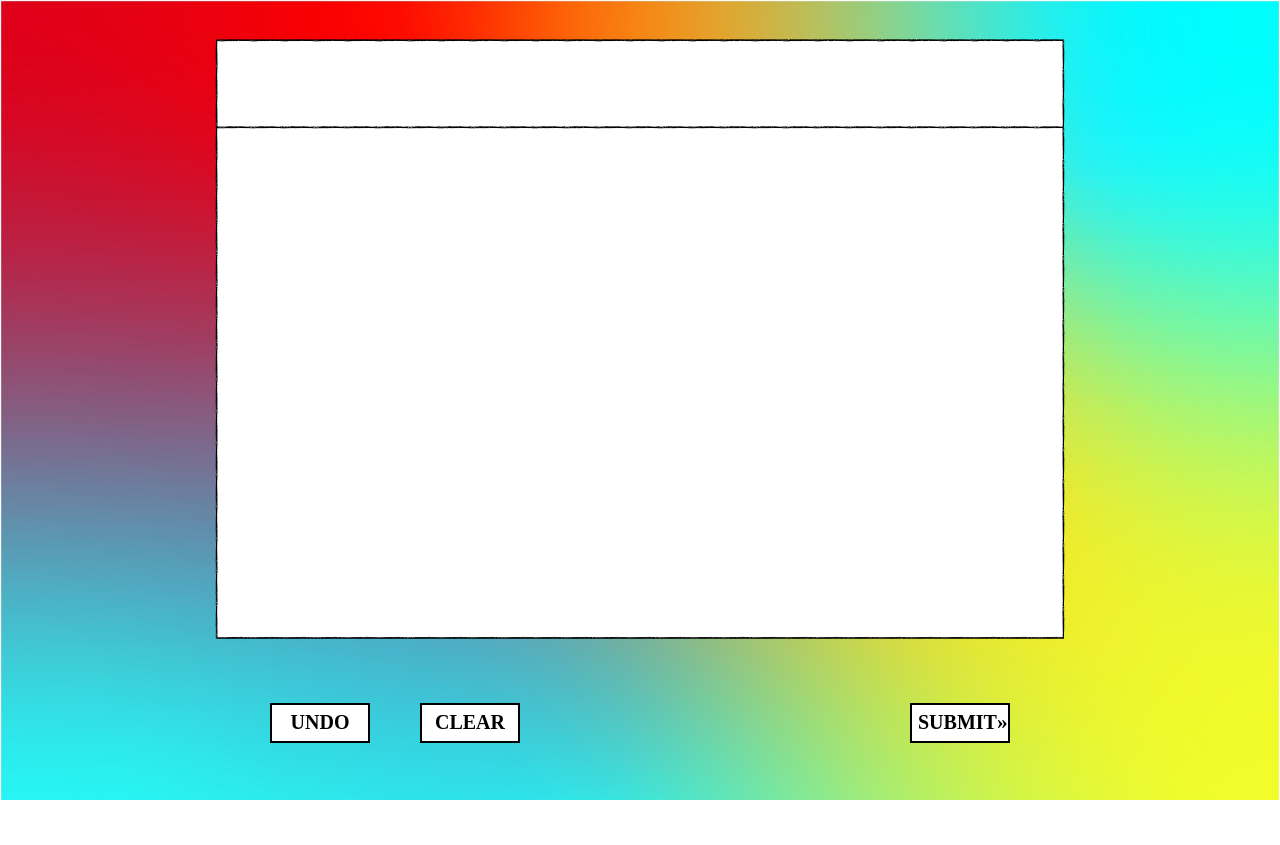
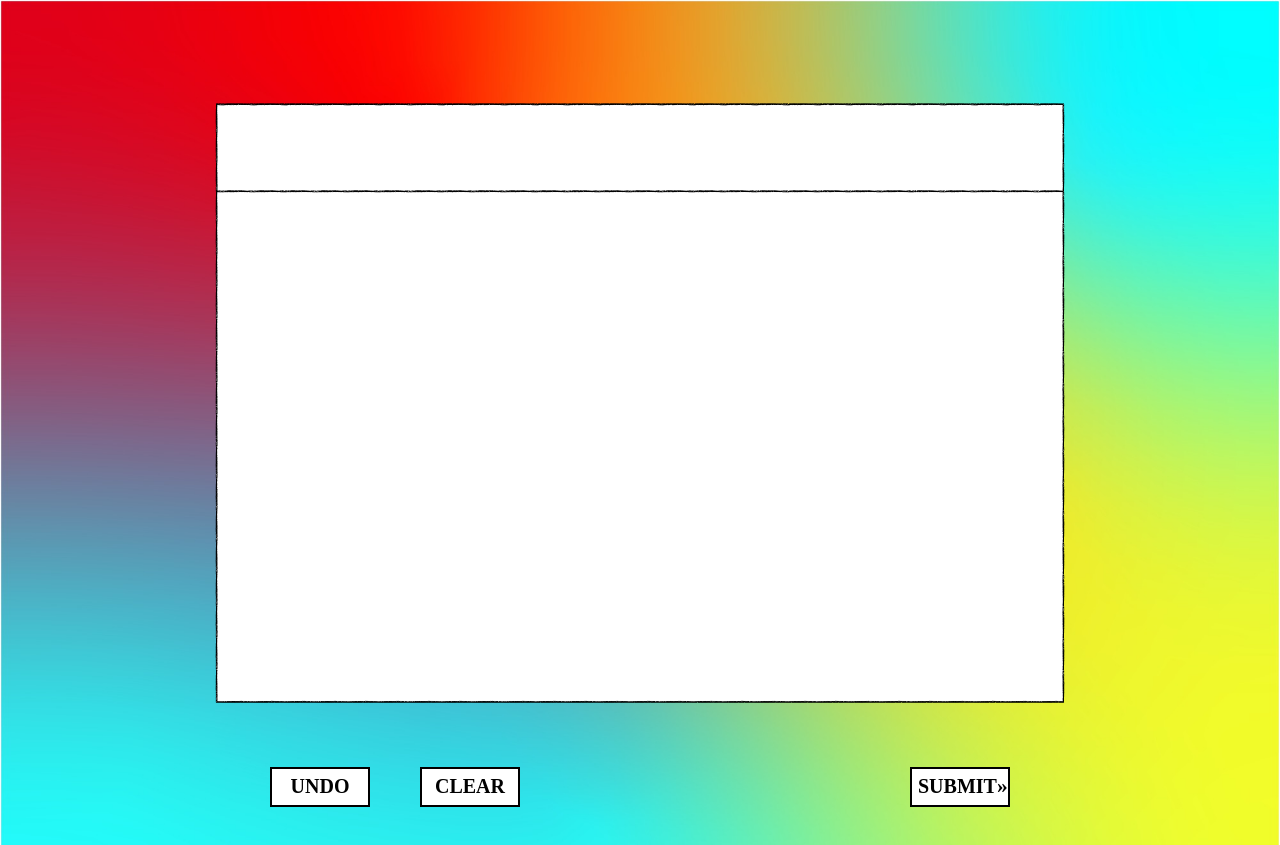
Before and after one commit to stmillet/InspirationsTrace, a website: page views/index.html in a window 1280 px wide. Before the commit the page ends 800 px from the top, so only its background shows below. Drawn offline with Linux system fonts and the light colour scheme; a web font is replaced by a local one.

Commit message:
another test

```diff
--- a/views/css/styles.css
+++ b/views/css/styles.css
@@ -21,7 +21,7 @@ body{
 
 #background {
     display: flex;
-    padding-top: 0em;
+    padding-top: 4em;
     width: 80%;
     height: 50%;
 
```
